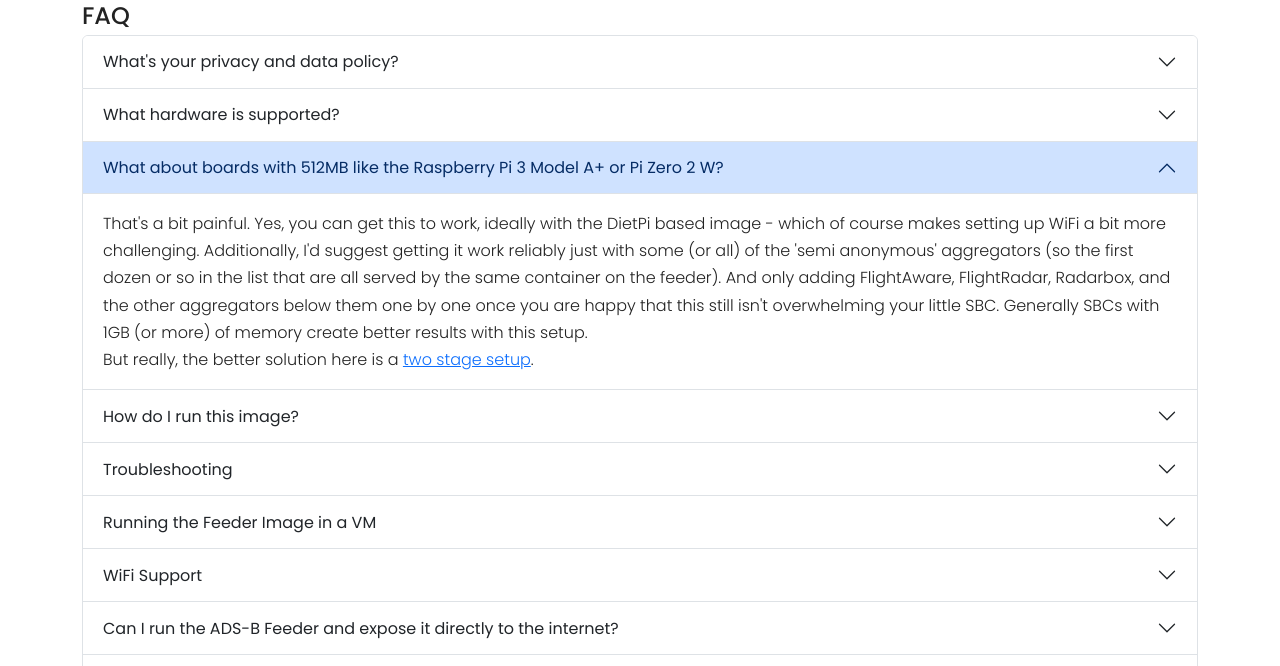
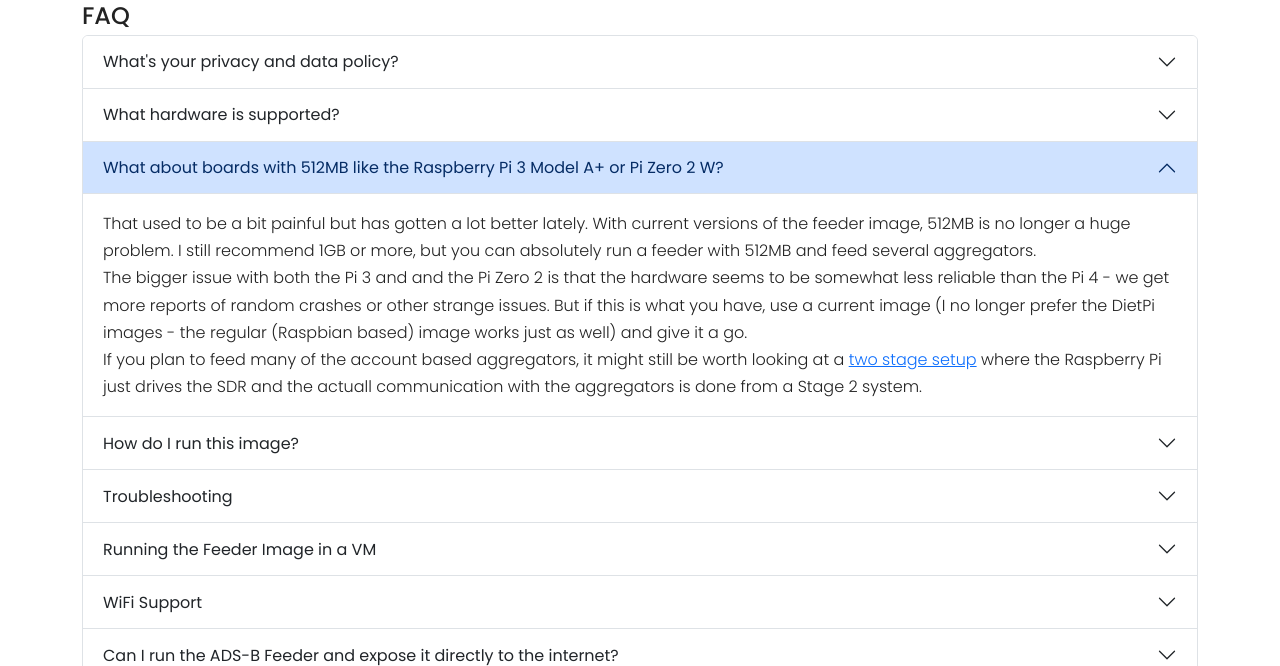
Before and after one commit to adsbim/adsb-im-web, a Flask app: template web/templates/faq.html in a window 1280 px wide, after a click on "What about boards with 512MB like the Raspberry Pi 3 Model A". Shown: the part 303-969 px from the top of the page. Run offline with Flask 3, Linux system fonts and the light colour scheme; the template is opened without the code that fills it, so the values that code supplies are empty; some libraries are stand-ins or nearby versions.

Commit message:
update FAQ
Signed-off-by: Dirk Hohndel <dirk@hohndel.org>

```diff
--- a/web/templates/faq.html
+++ b/web/templates/faq.html
@@ -51,17 +51,16 @@ page_content %}
           </h5>
           <div id="collapsehalfgig" class="accordion-collapse collapse" data-bs-parent="#FAQ">
             <div class="accordion-body">
-              That's a bit painful. Yes, you can get this to work, ideally with
-              the DietPi based image - which of course makes setting up WiFi a
-              bit more challenging. Additionally, I'd suggest getting it work
-              reliably just with some (or all) of the 'semi anonymous'
-              aggregators (so the first dozen or so in the list that are all
-              served by the same container on the feeder). And only adding
-              FlightAware, FlightRadar, Radarbox, and the other aggregators
-              below them one by one once you are happy that this still isn't
-              overwhelming your little SBC. Generally SBCs with 1GB (or more) of
-              memory create better results with this setup. <br />
-              But really, the better solution here is a <a href="/stage2">two stage setup</a>.
+              That used to be a bit painful but has gotten a lot better lately. With current versions
+              of the feeder image, 512MB is no longer a huge problem. I still recommend 1GB or more,
+              but you can absolutely run a feeder with 512MB and feed several aggregators.<br/>
+              The bigger issue with both the Pi 3 and and the Pi Zero 2 is that the hardware seems to be
+              somewhat less reliable than the Pi 4 - we get more reports of random crashes or other
+              strange issues. But if this is what you have, use a current image (I no longer prefer the
+              DietPi images - the regular (Raspbian based) image works just as well) and give it a go.<br/>
+              If you plan to feed many of the account based aggregators, it might still be worth looking
+              at a <a href="/stage2">two stage setup</a> where the Raspberry Pi just drives the SDR and
+              the actuall communication with the aggregators is done from a Stage 2 system.
             </div>
           </div>
         </div>
@@ -137,11 +136,11 @@ page_content %}
                 this doesn't work, try connecting to it via our redirector
                 service at <a href="https://my.adsb.im">my.adsb.im</a>.
               </div>
-              <div>
+              <div class="mb-2">
                 If none of this solves the problem, ask on the SDR-Enthusiast
                 Discord in the
                 <tt>#adsb-dot-im</tt> channel.
-              </div class="mb-2">
+              </div>
               <div>
                 A common question in the context of Troubleshooting is "How do I log in to the feeder?".
               </div>
@@ -175,11 +174,12 @@ page_content %}
               noticeable issues with mlat when running the Feeder Image in a VM.
               This is a known issue with USB passthrough into VMs. Some hints
               from Matthias Wirt on the topic are in this
-              <a href="https://github.com/wiedehopf/adsb-wiki/wiki/mlat-in-VMs">ADS-B Wiki page</a>.
+              <a href="https://github.com/wiedehopf/adsb-wiki/wiki/mlat-in-VMs">ADS-B Wiki page</a>.<br/>
+              If you are running on ProxMox, please follow the instructions in
+              the <a href="https://github.com/dirkhh/adsb-feeder-image?tab=readme-ov-file#for-advanced-users-wanting-to-run-this-image-on-x86-under-proxmox">ProxMox section of the README</a>.
             </div>
           </div>
         </div>
-
         <div class="accordion-item">
           <h5 class="accordion-header">
             <button class="accordion-button" type="button" data-bs-toggle="collapse"
@@ -191,47 +191,8 @@ page_content %}
             <div class="accordion-body">
               <div class="mb-2">
                 WiFi is fully supported on Raspberry Pi boards, some other DietPi based images like the ones for
-                OrangePi boards also work. You can set up WiFi using the <a href="/hotspot">Hotspot</a> feature,
-                or you can set things up before inserting the SD card into your board. This process is described below.
-              </div>
-              <div class="mb-2">
-                If you are using a Raspbian based feeder image (that's the images
-                named <code>adsb-im-raspberrypi64-pi-2-3-4-5-v2.1.0.img.xz</code>), you can setup your
-                WiFi credentials with the Pi Imager as described on the
-                <a href=" howto">Howto</a> page.
-              </div>
-              <div class="mb-2">
-                If you are using a DietPi based image
-                <code>adsb-im-<board>-dietpi-...</code>, things are
-                unfortunatenly a little harder. Do
-                <em>NOT</em>
-                make any configuration settings in Pi Imager and instead write
-                an unmodified image to the µSD.
-                <div class="mb-2">
-                  Next mount the SD-card on your computer and edit two files
-                  (the exact location depends on your operating system - a drive
-                  letter on Windows,
-                  <code>/Volumes/ADSB-FEEDER</code> on macOS):
-                  <ul>
-                    <li>
-                      <b>dietpi.txt</b> set
-                      <b>AUTO_SETUP_NET_WIFI_ENABLED=1</b> and
-                      <b>AUTO_SETUP_NET_WIFI_COUNTRY_CODE=</b> to your correct
-                      two letter country code (e.g. US for the USA or DE for
-                      Germany).
-                    </li>
-                    <li>
-                      <b>dietpi-wifi.txt</b> set <b>aWIFI_SSID[0]=</b> to your
-                      SSID and <b>aWIFI_KEY[0]=</b> to the WPA key of your WiFi
-                      network.
-                    </li>
-                  </ul>
-                  Make sure both files are written back to the SD card, unmount it, plug it into your board and boot
-                  your SBC.
-                  <div class="mb-2">
-                    If should now automatically connect to your network.
-                  </div>
-                </div>
+                OrangePi boards also work. We strongly recommend setting up WiFi using the <a href="/hotspot">Hotspot</a>
+                feature.
               </div>
             </div>
           </div>
```
